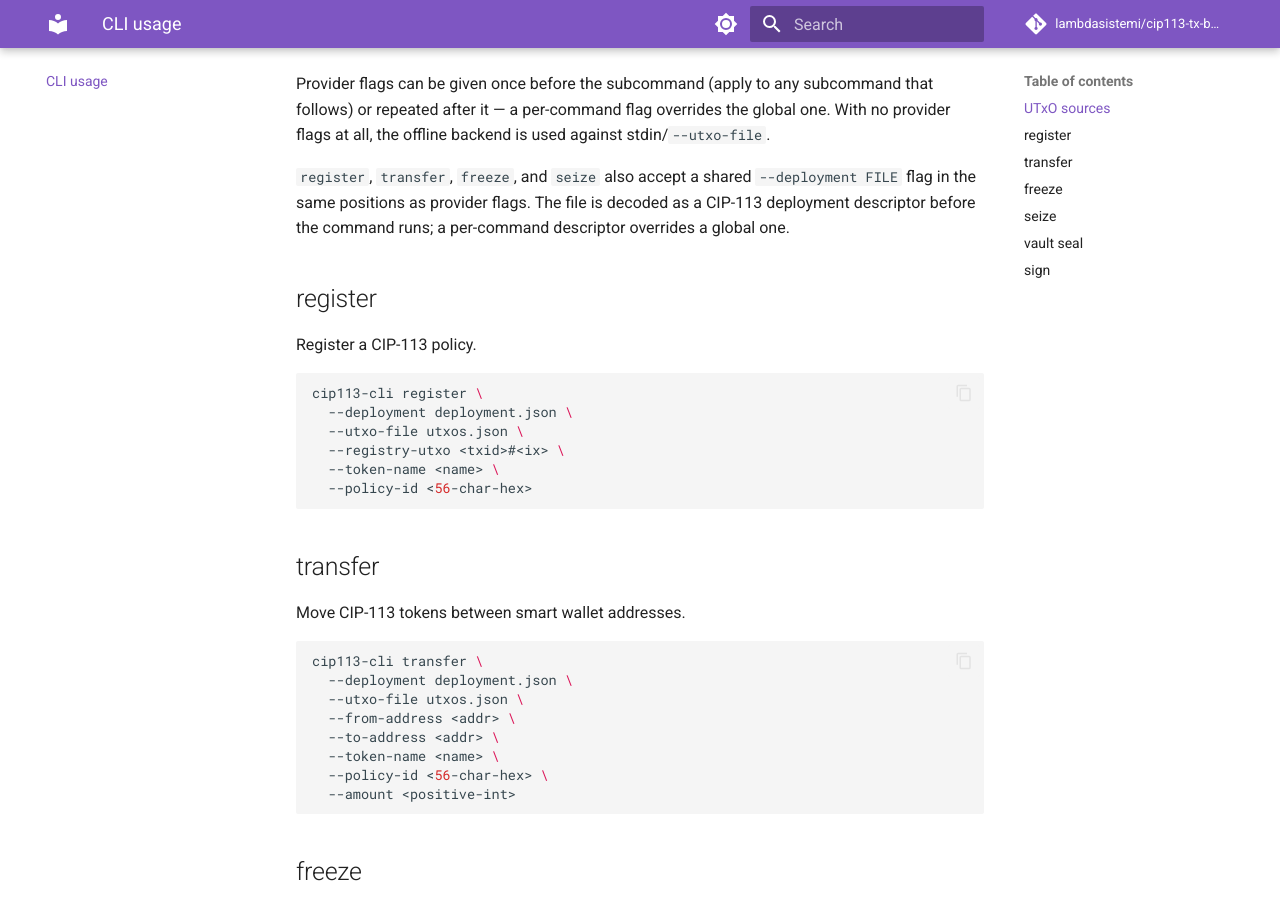
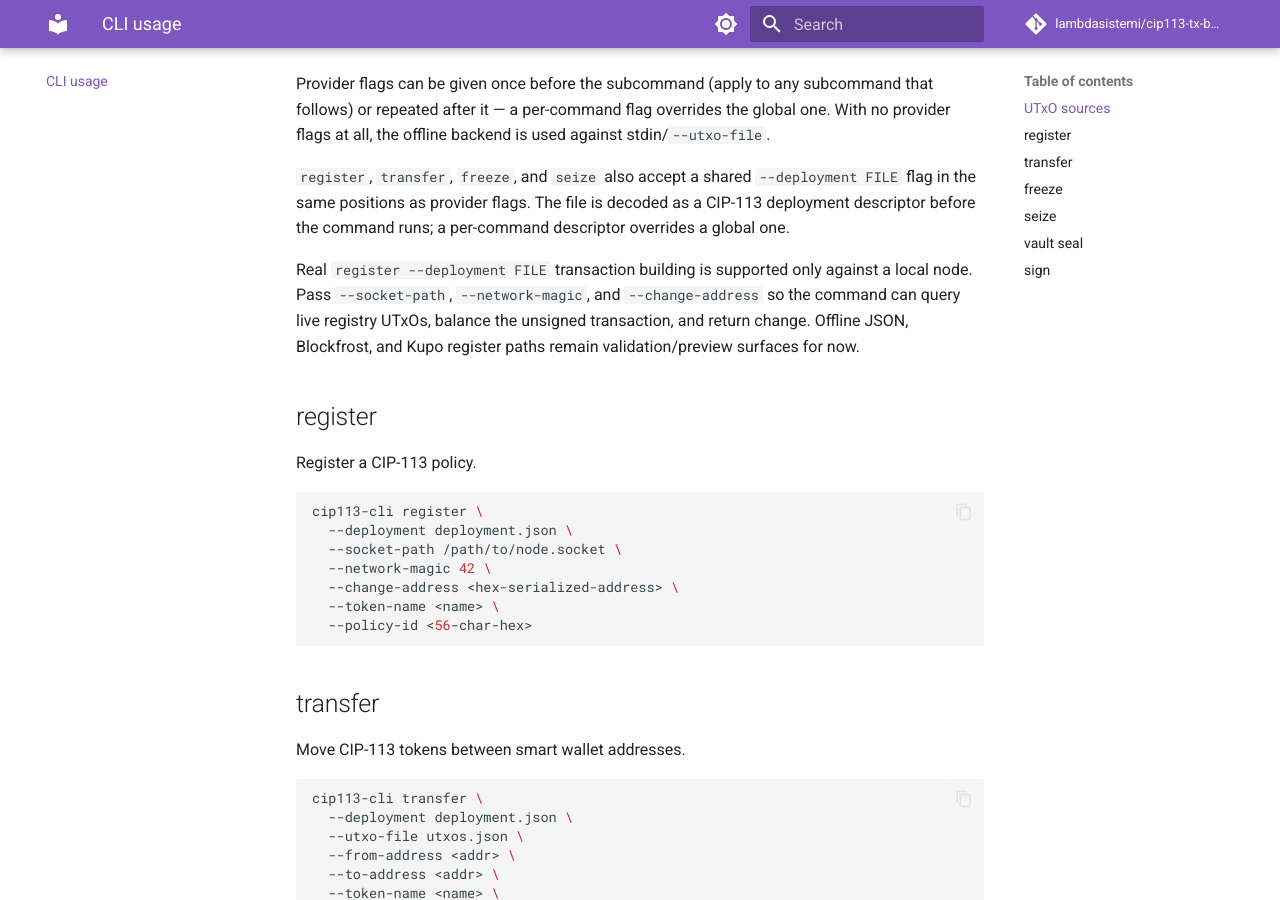
Before and after one commit to lambdasistemi/cip113-tx-builder, an MkDocs documentation site: the page built from docs/cli.md, in a window 1280 px wide and 900 px high, scrolled down 768 px. Built offline with MkDocs 1.6.1 and Material for MkDocs 9.7.7, drawn with Linux system fonts in a browser that asks for light colours; comment, search, counter and statistics services are not loaded.

Commit message:
fix(register): submit CLI-built registry insertion
Tasks: T052-S3

````diff
--- a/docs/cli.md
+++ b/docs/cli.md
@@ -33,6 +33,12 @@ against stdin/`--utxo-file`.
 decoded as a CIP-113 deployment descriptor before the command runs; a
 per-command descriptor overrides a global one.
 
+Real `register --deployment FILE` transaction building is supported only
+against a local node. Pass `--socket-path`, `--network-magic`, and
+`--change-address` so the command can query live registry UTxOs, balance the
+unsigned transaction, and return change. Offline JSON, Blockfrost, and Kupo
+register paths remain validation/preview surfaces for now.
+
 ## register
 
 Register a CIP-113 policy.
@@ -40,8 +46,9 @@ Register a CIP-113 policy.
 ```bash
 cip113-cli register \
   --deployment deployment.json \
-  --utxo-file utxos.json \
-  --registry-utxo <txid>#<ix> \
+  --socket-path /path/to/node.socket \
+  --network-magic 42 \
+  --change-address <hex-serialized-address> \
   --token-name <name> \
   --policy-id <56-char-hex>
 ```
````
Also changed, not shown: specs/52-register-real-tx/tasks.md (+4 -4 lines), 6 other files.
